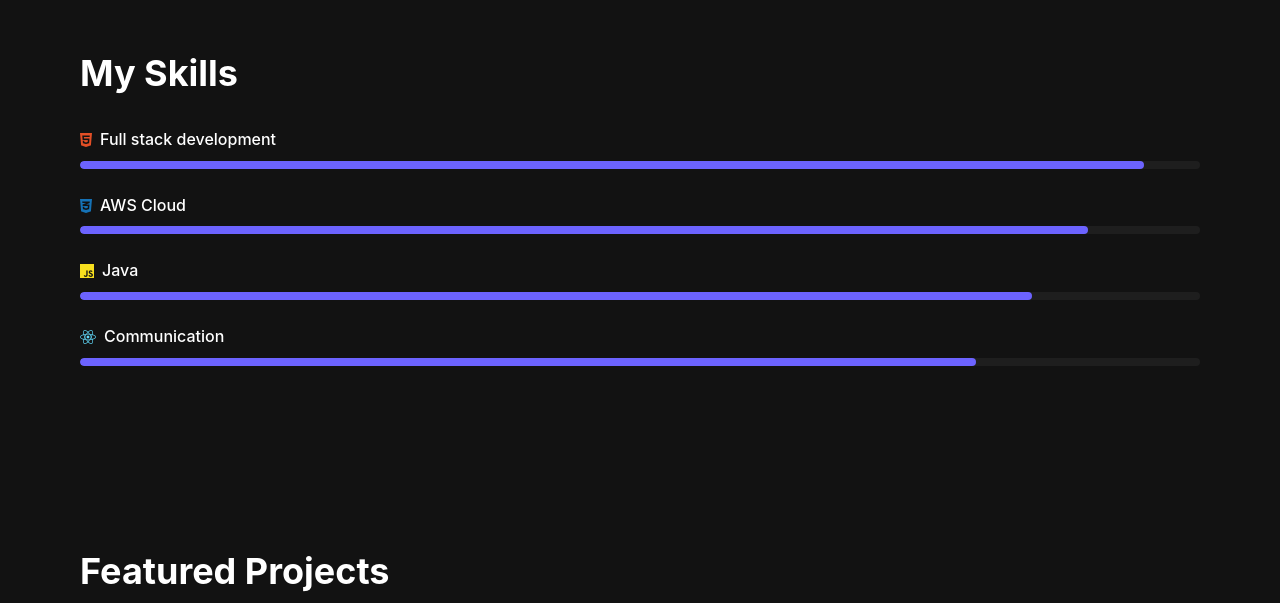
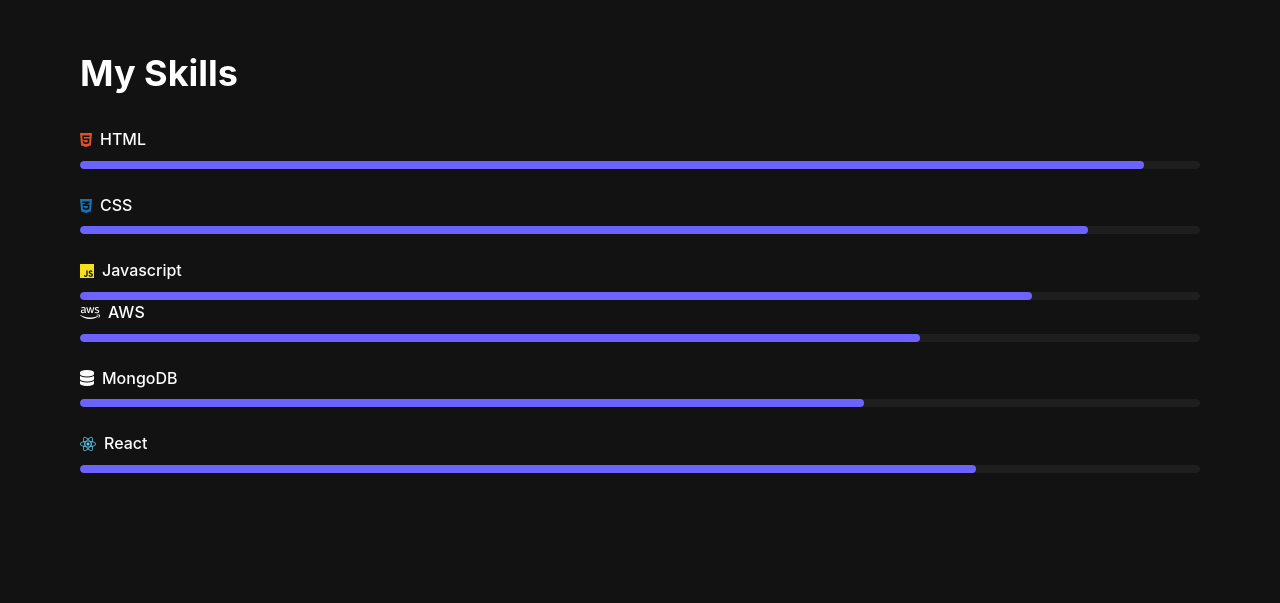
Before and after one commit to Sasmita-Mishra28/portfolio28, a plain HTML site: page index.html in a window 1280 px wide. Shown: the part 1320-1923 px from the top of the page. Drawn offline with Linux system fonts and the light colour scheme.

Commit message:
index.html

```diff
--- a/index.html
+++ b/index.html
@@ -93,7 +93,7 @@
                 <div class="skill">
                     <div class="skill-info">
                         <i class="fab fa-html5" style="color: #e34f26;"></i>
-                        <div class="skill-name">Full stack development</div>
+                        <div class="skill-name">HTML</div>
                     </div>
                     <div class="skill-bar">
                         <div class="skill-level" data-level="95"></div>
@@ -102,7 +102,7 @@
                 <div class="skill">
                     <div class="skill-info">
                         <i class="fab fa-css3-alt" style="color: #1572b6;"></i>
-                        <div class="skill-name">AWS Cloud</div>
+                        <div class="skill-name">CSS</div>
                     </div>
                     <div class="skill-bar">
                         <div class="skill-level" data-level="90"></div>
@@ -111,16 +111,35 @@
                 <div class="skill">
                     <div class="skill-info">
                         <i class="fab fa-js" style="color: #f7df1e;"></i>
-                        <div class="skill-name">Java</div>
+                        <div class="skill-name">Javascript</div>
                     </div>
                     <div class="skill-bar">
                         <div class="skill-level" data-level="85"></div>
                     </div>
-                </div>
+               <!-- Add these inside your skills-container div -->
+<div class="skill">
+    <div class="skill-info">
+        <i class="fab fa-aws"></i>
+        <div class="skill-name">AWS</div>
+    </div>
+    <div class="skill-bar">
+        <div class="skill-level" data-level="75"></div>
+    </div>
+</div>
+
+<div class="skill">
+    <div class="skill-info">
+        <i class="fas fa-database"></i>
+        <div class="skill-name">MongoDB</div>
+    </div>
+    <div class="skill-bar">
+        <div class="skill-level" data-level="70"></div>
+    </div>
+</div>
                 <div class="skill">
                     <div class="skill-info">
                         <i class="fab fa-react" style="color: #61dafb;"></i>
-                        <div class="skill-name">Communication</div>
+                        <div class="skill-name">React</div>
                     </div>
                     <div class="skill-bar">
                         <div class="skill-level" data-level="80"></div>
```
